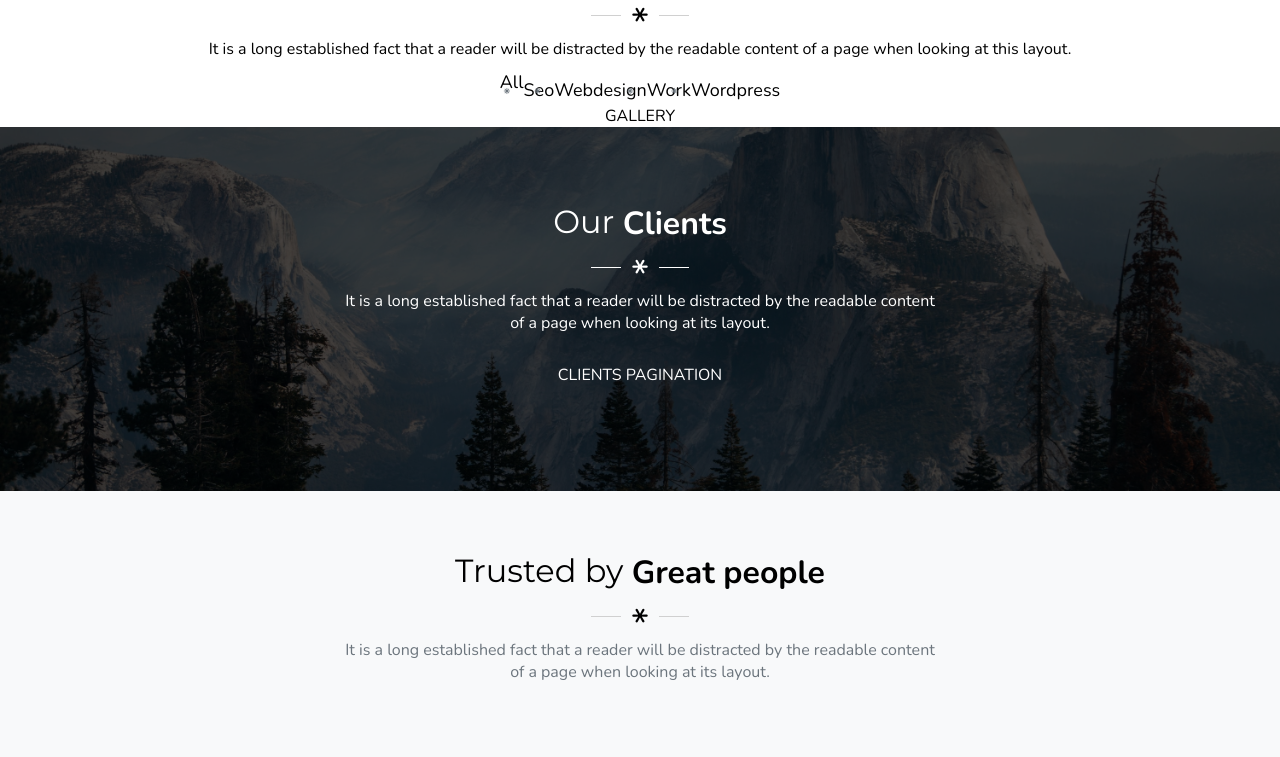
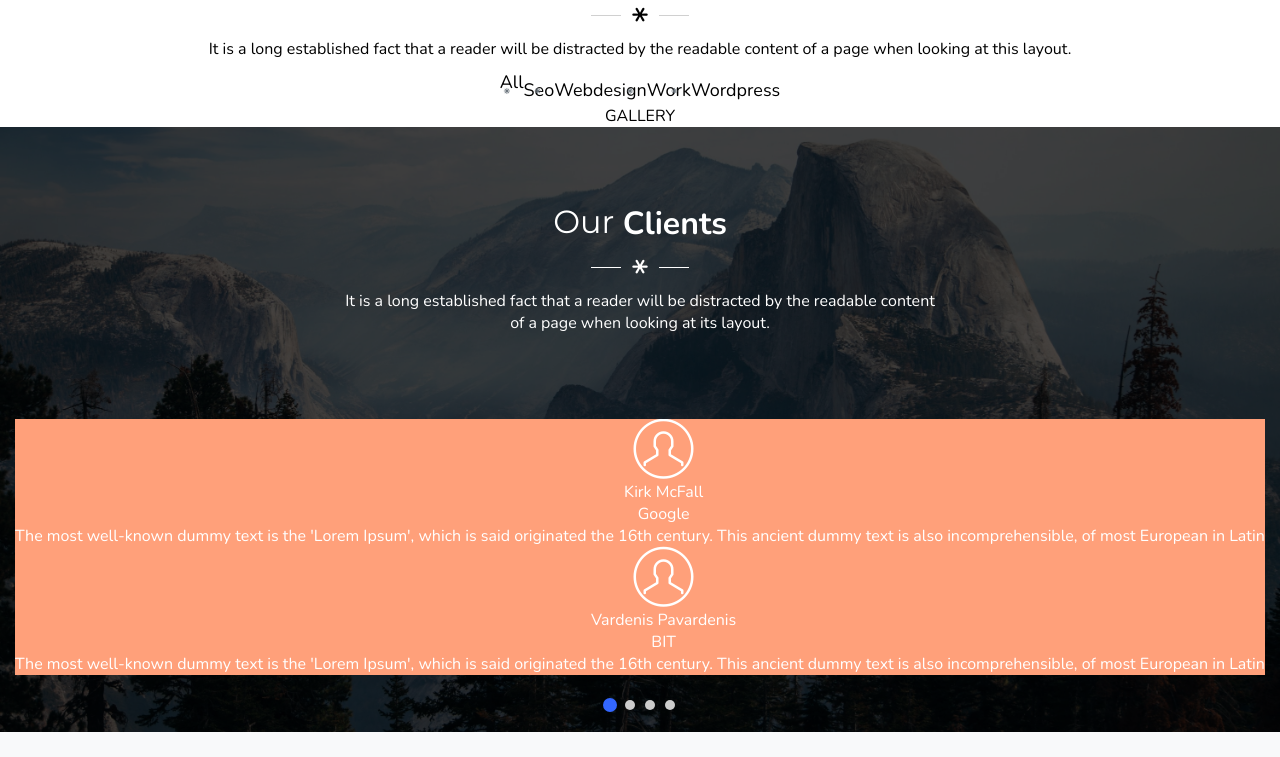
Before and after one commit to front-end-by-rimantas/18-grupe-portfolio-elvish, a plain HTML site: page index.html in a window 1280 px wide. Shown: the part 4010-4767 px from the top of the page. Drawn offline with nearby package versions, Linux system fonts and the light colour scheme; animation ran at ten frames a second; files whose address does not match are found by name.

Commit message:
Carousel start

```diff
--- /dev/null
+++ b/css/clients.css
@@ -0,0 +1,82 @@
+.clients{
+    width:100%;
+    padding: 15px;
+    background-image: url(../img/background/background-client.jpg);
+    background-repeat: no-repeat;
+    background-size: cover;
+    background-position: 0% 40%;
+    text-align: center;
+    color:white;
+    position: relative;
+    z-index: 1;
+}
+
+.clients > .bg-overlay {
+    position: absolute;
+    z-index: -1;
+}
+
+.clients-texts > p{
+    color: white;
+}
+
+        .clients .line-break::before,
+        .clients .line-break::after {
+            border-top: 1px solid white;
+        }
+
+.testimonials-item{
+    background-color: lightsalmon;
+
+}
+
+    .testimonials-item i{
+        font-size: 60px;
+    }
+
+
+.carousel {
+    display: inline-block;
+    width: 100%;
+}
+    .carousel > .content {
+        display: inline-block;
+        width: 100%;
+        overflow: hidden;
+    }
+        .carousel > .content > .list {
+            display: inline-block;
+            transition: all 1s;
+        }
+            .carousel > .content > .list > * {
+                display: inline-block;
+                float: left;
+            }
+    .carousel > .actions {
+        display: inline-block;
+        width: 100%;
+        text-align: center;
+        margin-top: 20px;
+    }
+        .carousel > .actions > .dot {
+            display: inline-block;
+            width: 10px;
+            height: 10px;
+            margin: 5px;
+            border-radius: 50%;
+            background-color: #ccc;
+            cursor: pointer;
+            transition: all 0.3s;
+        }
+            .carousel > .actions > .dot:hover {
+                background-color: #36f;
+                width: 14px;
+                height: 14px;
+                margin: 3px;
+            }
+            .carousel > .actions > .dot.active {
+                background-color: #36f;
+                width: 14px;
+                height: 14px;
+                margin: 3px;
+            }
--- a/css/custom.css
+++ b/css/custom.css
@@ -979,7 +979,7 @@ canvas {
 
 
 /* our clients */
-    .clients{
+    /* .clients{
         width:100%;
         padding: 15px;
         background-image: url(../img/background/background-client.jpg);
@@ -996,7 +996,7 @@ canvas {
         position: absolute;
         z-index: -1;
     }
-
+*/
     .clients-texts > p{
         color: white;
     }
@@ -1018,14 +1018,14 @@ canvas {
                 font-size: 18px;
             }
  */
-            .clients .line-break::before,
+            /* .clients .line-break::before,
             .clients .line-break::after {
                 border-top: 1px solid white;
             }
 
-        .clients-pagination{
+        .testimonials-carousel{
             padding: 30px;
-        }
+        } */
 
     /* @media (max-width: 690px) {
         .clients{ */
--- a/index.html
+++ b/index.html
@@ -12,6 +12,7 @@
     <link rel="stylesheet" href="./css/mobirise-icons-style.css">
     <link rel="stylesheet" href="./css/font-awesome.min.css">
     <!-- components -->
+    <link rel="stylesheet" href="./css/clients.css">
     <!-- custom -->
     <link rel="stylesheet" href="./css/custom.css">
 </head>
@@ -195,17 +196,16 @@
         </div>
     </div>
     <!-- our clients -->
-    <div class="container-fluid">
-        <div class="row">
-            <div class="clients col-12">
+    <div class="container-fluid ">
+        <div class="row clients">
                 <div class="bg-overlay"></div>
-                <div class="clients-texts section-header">
+                <div class="section-header clients-texts col-12">
                     <h2>Our <bold>Clients</bold></h2>
                     <div class="line-break"><p class="star">&#42;</p></div>
                     <p>It is a long established fact that a reader will be distracted by the readable content of a page when looking at its layout.</p>
-                    <div class="clients-pagination">
-                    CLIENTS PAGINATION
-                    </div>
+                </div>
+                <div class="testimonials-carousel col-12">
+                        testimonials-carousel
                 </div>
             </div>
         </div>
--- /dev/null
+++ b/js/components/clients/Carousel.js
@@ -0,0 +1,115 @@
+class Carousel {
+    constructor(params) {
+        // console.log(params);
+        this.data = params.data;
+        // console.log(this.data);
+        this.renderEngine = params.renderEngine;
+        this.breakpoints = params.breakpoints;
+        this.itemsPerView = params.itemsPerView;
+
+        this.DOM = null;
+        this.listDOM = null;
+        this.actionsDOM = null;
+        this.activeItem = 0;
+
+        this.contentHTML = new this.renderEngine(this.data.testimonials, this.data.imagePath).generateList();
+
+        this.init();
+    }
+
+    init() {
+        if (!this.isValidSelector()) {
+            return;
+        }
+
+        this.render();
+        this.addEvents();
+        this.updateListWidth();
+    }
+
+    isValidSelector() {
+        const DOM = document.querySelector(this.data.selector);
+        if (DOM) {
+            this.DOM = DOM;
+            return true;
+        }
+        return false;
+    }
+
+    renderDots() {
+        const total = this.data.testimonials.length;
+        let dotsCount = total - this.itemsPerView;
+        dotsCount = dotsCount > 0 ? dotsCount : 0;
+
+        let dotsHTML = '';
+        for (let i = 0; i <= dotsCount; i++) {
+            const active = this.activeItem === i ? 'active' : '';
+            dotsHTML += `<div class="dot ${active}" data-index="${i}"></div>`;
+        }
+
+        return dotsHTML;
+    }
+
+    render() {
+        this.DOM.innerHTML = `<div class="carousel">
+                                <div class="content">
+                                    <div class="list" style="width: 100%;">
+                                        ${this.contentHTML}
+                                    </div>
+                                </div>
+                                <div class="actions">${this.renderDots()}</div>
+                            </div>`;
+
+        this.listDOM = this.DOM.querySelector('.content > .list');
+        this.actionsDOM = this.DOM.querySelector('.actions');
+    }
+
+    updateListWidth() {
+        // keiciantis ekrano plociui, reikia pakeisti rodomu elementu plocius
+        // infinity..1000 : 3
+        // 999..600 : 2
+        // 599..0 : 1
+        // let itemsPerView = 1;
+        // for (let width of this.breakpoints) {
+        //     if (width < innerWidth) {
+        //         itemsPerView++;
+        //     }
+        // }
+
+        // this.itemPerView = itemsPerView;
+
+        const total = this.data.testimonials.length;
+        const listWidth = 100 * total / this.itemsPerView;
+
+        this.listDOM.style.width = listWidth + '%';
+        this.actionsDOM.innerHTML = this.renderDots();
+        this.dotClick();
+    }
+
+    dotClick() {
+        const dots = this.actionsDOM.querySelectorAll('.dot');
+        for (let dot of dots) {
+            dot.addEventListener('click', () => {
+                dots[this.activeItem].classList.remove('active');
+                const index = parseInt(dot.dataset.index);
+                this.activeItem = index;
+                dots[this.activeItem].classList.add('active');
+                const diff = -100 / this.data.testimonials.length * this.activeItem;
+                // console.log(this.listDOM);
+                // console.log(diff);
+                this.listDOM.style.transform = `translateX(${diff}%)`;
+            })
+        }
+    }
+
+    addEvents() {
+        // paspaudus taskiukus turi judeti/slinktis turinys
+        this.dotClick();
+
+        window.addEventListener('resize', () => {
+            this.updateListWidth();
+        });
+    }
+}
+
+export { Carousel }
--- /dev/null
+++ b/js/components/clients/Item.js
@@ -0,0 +1,64 @@
+class Item {
+    constructor(testimonials, imgPath){
+        this.reviews = testimonials;
+        // console.log(this.reviews);
+        this.imgPath = imgPath;
+        // console.log(this.imgPath);
+
+        // this.generateItem()
+    }
+
+    generateItem(reviews, imagePath){
+        let itemHTML = `<div class='testimonials-item'>`
+
+        if(reviews.avatar && reviews.avatar !==""){
+            itemHTML += `<img class='testimonials-avatar' src="" alt="Testimonials avatar">`
+        } else {
+            itemHTML += `<i class="avatar-icon mbri-user"></i>`
+        }
+
+        itemHTML += `<p class='name'>${reviews.name} ${reviews.surname}</p>
+        <p class='company'>${reviews.company}</p>
+        <p class='testimonial'>${reviews.review}</p>
+        </div>`
+        // console.log(itemHTML);
+
+        return itemHTML
+    }
+
+    generateList(){
+        let listHTML = ``
+        for (let i = 0; i < this.reviews.length; i++) {
+            listHTML += this.generateItem(this.reviews[i], this.imagePath);
+        }
+        // console.log(listHTML);
+        return listHTML;
+    }
+}
+
+export { Item }
+
+// class CaseStudies {
+//     constructor(params) {
+//         this.data = params.data;
+//         this.imgPath = params.imgPath;
+//     }
+
+//     generateHTML() {
+//         let HTML = '';
+
+//         const itemWidth = 100 / this.data.length;
+
+//         for (let item of this.data) {
+//             HTML += `<div class="case-study" style="width: ${itemWidth}%;">
+//                         <div class="spacing">
+//                             <div class="title">${item.title}</div>
+//                         </div>
+//                     </div>`;
+//         }
+
+//         return HTML;
+//     }
+// }
+
+// export { CaseStudies }
--- /dev/null
+++ b/js/data/clientsData.js
@@ -0,0 +1,45 @@
+const testimonialsData = {
+    selector: '.testimonials-carousel',
+    imagePath: './img/testimonials/avatars',
+    defaultIgmage: 'mbri-user',
+    testimonials: [
+        {
+            avatar: "",
+            name: 'Kirk',
+            surname: 'McFall',
+            company: 'Google',
+            review: `The most well-known dummy text is the 'Lorem Ipsum', which is said originated the 16th century. This ancient dummy text is also  incomprehensible, of most European in Latin script.`,
+            active: true
+        },
+        {
+            avatar: "",
+            name: 'Edward',
+            surname: 'Evans',
+            company: 'Google',
+            review: `The most well-known dummy text is the 'Lorem Ipsum', which is said originated the 16th century. This ancient dummy text is also  incomprehensible, of most European in Latin script.`,
+            active: true
+        },
+        {
+            avatar: "",
+            name: 'Antonio',
+            surname: ' Hernandez',
+            company: 'Google',
+            review: `The most well-known dummy text is the 'Lorem Ipsum', which is said originated the 16th century. This ancient dummy text is also  incomprehensible, of most European in Latin script.`,
+            active: true
+        },
+        {
+            avatar: "",
+            name: 'Vardenis',
+            surname: 'Pavardenis',
+            company: 'BIT',
+            review: `The most well-known dummy text is the 'Lorem Ipsum', which is said originated the 16th century. This ancient dummy text is also  incomprehensible, of most European in Latin script.`,
+            active: false
+        },
+    ]
+};
+
+export { testimonialsData };
+
+// active true/false
+// selector #statistics-container
+// imagepath
--- a/js/main.js
+++ b/js/main.js
@@ -30,6 +30,9 @@ import {renderEducation} from './components/education/renderEducation.js';
 // our work import
 
 // our clients import
+import { testimonialsData } from './data/clientsData.js';
+import { Item } from './components/clients/Item.js';
+import { Carousel } from './components/clients/Carousel.js';
 
 // trusties import
 import trustieData from "./data/dataTrusties.js"
@@ -73,6 +76,12 @@ renderEducation(eduData);
 // our work logic
 
 // our clients logic
+new Carousel({
+    data: testimonialsData,
+    renderEngine: Item,
+    breakpoints: [800, 1100],
+    itemsPerView: 1
+});
 
 // trusties logic
 createTrustieRow(trustieData);
```
Also changed, not shown: js/components/clients/Actions.js (added, +7 -0 lines), js/components/clients/Dot.js (added, +25 -0 lines), js/components/clients/List.js (added, +21 -0 lines).
